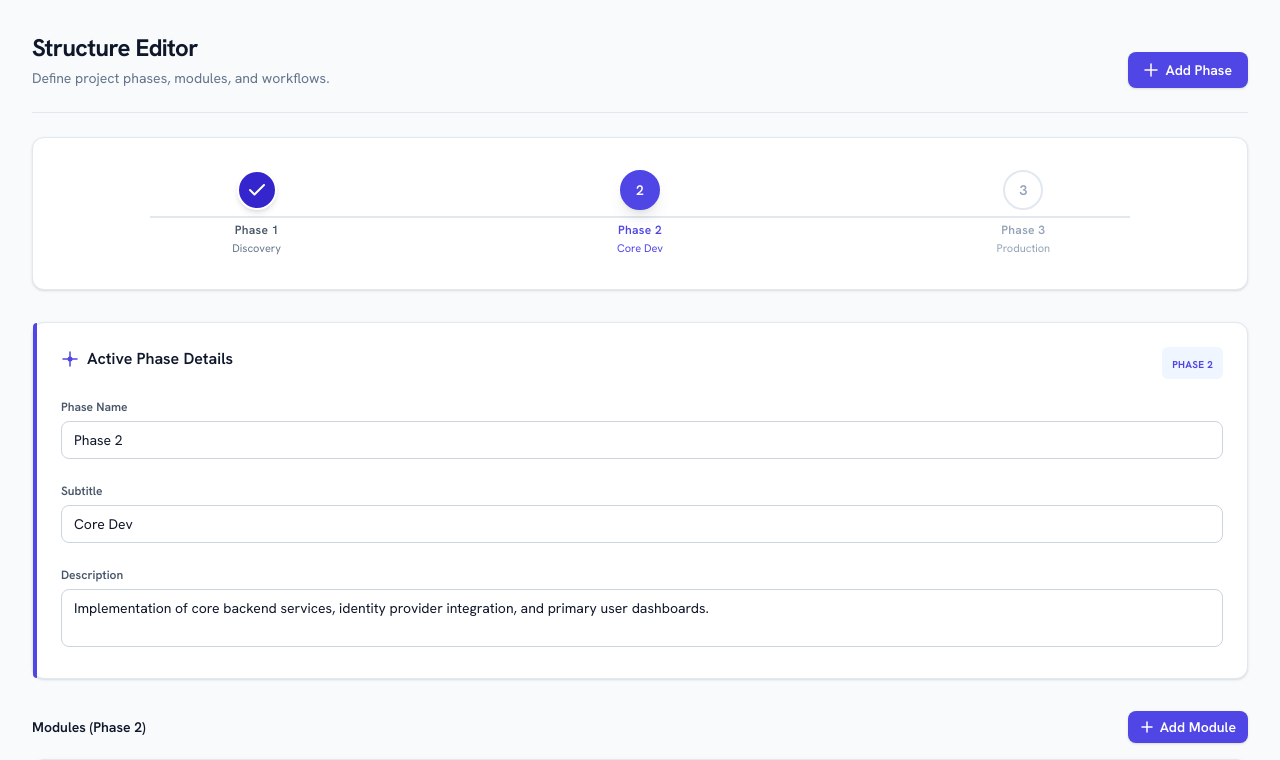
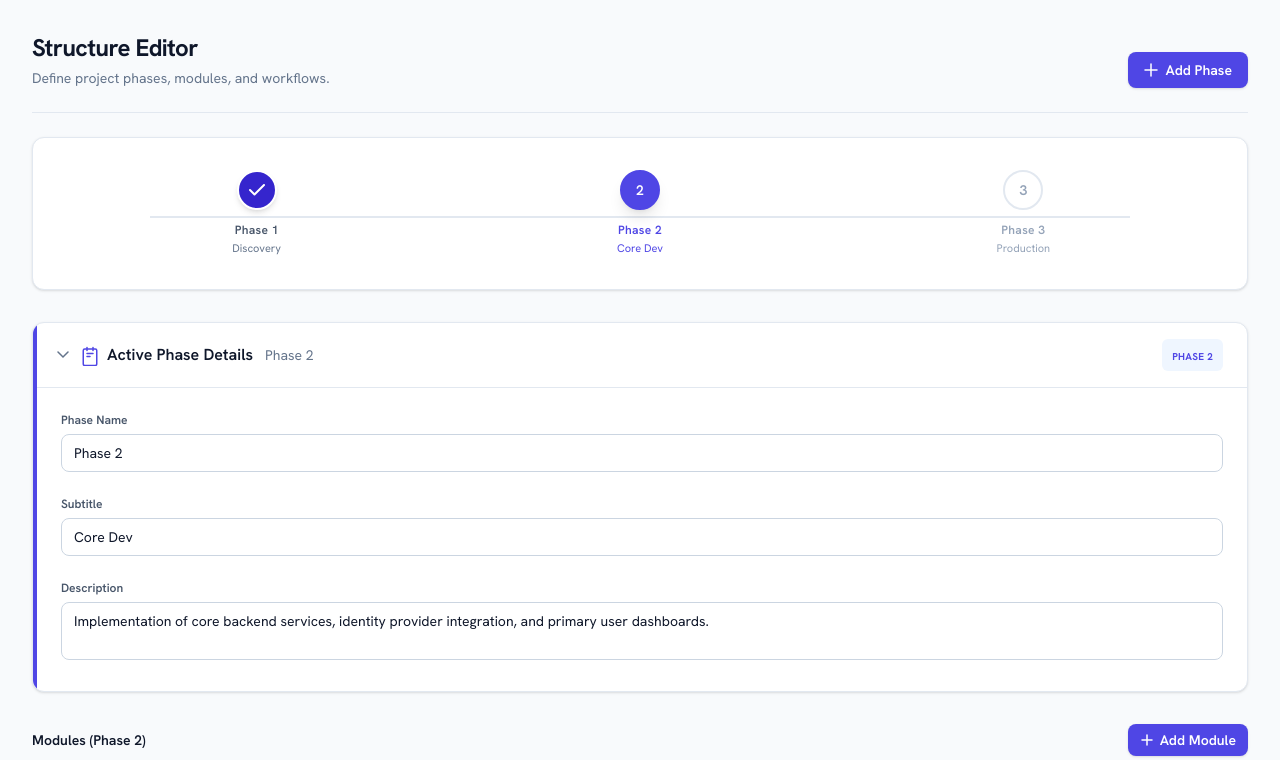
Before and after one commit to YUANQTIE/Client-Stage-Gate-Tracker, a Next.js app: page /editor in a window 1280 px wide. Shown: the top 760 px of the page. Built offline with nearby package versions, Linux system fonts and the light colour scheme.

Commit message:
chore: clean up ui elements

```diff
--- a/src/components/ui/ProjectEditor/ActivePhaseDetails.tsx
+++ b/src/components/ui/ProjectEditor/ActivePhaseDetails.tsx
@@ -1,5 +1,6 @@
 "use client";
 
+import { useState } from "react";
 import { Phase } from "@/app/(app)/editor/page";
 
 interface ActivePhaseDetailsProps {
@@ -9,6 +10,7 @@ interface ActivePhaseDetailsProps {
 }
 
 export function ActivePhaseDetails({ activePhase, phases, setPhases }: ActivePhaseDetailsProps) {
+  const [isExpanded, setIsExpanded] = useState(true);
   const currentPhase = phases.find(p => p.number === activePhase) || phases[0];
 
   const updatePhase = (field: keyof Phase, value: string) => {
@@ -22,36 +24,58 @@ export function ActivePhaseDetails({ activePhase, phases, setPhases }: ActivePha
   };
 
   return (
-    <div className="bg-white border border-[#E2E8F0] rounded-xl shadow-sm mb-8 relative">
-      {/* Left accent bar */}
+    <div className="bg-white border border-[#E2E8F0] rounded-xl shadow-sm mb-8 relative overflow-hidden">
+      {/* Left accent bar - only visible when expanded */}
+      {isExpanded && (
         <div className="absolute left-0 top-0 bottom-0 w-1 bg-[#4F46E5] rounded-l-xl" />
+      )}
 
-      <div className="p-6 pl-7">
-        {/* Header */}
-        <div className="flex justify-between items-start mb-5">
+      {/* Header - always visible, clickable to toggle */}
+      <div
+        className={`flex justify-between items-center px-6 py-4 cursor-pointer hover:bg-[#F8FAFC] transition-colors ${isExpanded ? 'border-b border-[#E2E8F0]' : ''}`}
+        onClick={() => setIsExpanded(!isExpanded)}
+      >
+        <div className="flex items-center gap-3">
+          <svg
+            width="12"
+            height="8"
+            viewBox="0 0 12 8"
+            fill="none"
+            className={`transform transition-transform ${isExpanded ? "" : "-rotate-90"}`}
+          >
+            <path d="M1 1L6 6L11 1" stroke="#64748B" strokeWidth="1.5" strokeLinecap="round" />
+          </svg>
           <div className="flex items-center gap-2">
-            <svg width="18" height="18" viewBox="0 0 18 18" fill="none">
-              <path
-                d="M9 2V16M2 9H16"
-                stroke="#4F46E5"
-                strokeWidth="1.5"
-                strokeLinecap="round"
-              />
-              <circle cx="9" cy="9" r="2.5" fill="#4F46E5" />
+            {/* New symbol - clipboard/list icon */}
+            <svg width="18" height="22" viewBox="0 0 24 24" fill="none" xmlns="http://www.w3.org/2000/svg">
+              <rect x="3" y="4" width="18" height="22" rx="2" stroke="#4F46E5" strokeWidth="2" strokeLinecap="round" strokeLinejoin="round"/>
+              <path d="M8 2V6M16 2V6" stroke="#4F46E5" strokeWidth="2" strokeLinecap="round" strokeLinejoin="round"/>
+              <path d="M8 10H16" stroke="#4F46E5" strokeWidth="2" strokeLinecap="round" strokeLinejoin="round"/>
+              <path d="M8 14H12" stroke="#4F46E5" strokeWidth="2" strokeLinecap="round" strokeLinejoin="round"/>
             </svg>
             <h2 className="text-base font-semibold text-[#0F172A]">
               Active Phase Details
             </h2>
+            <span className="text-sm text-[#64748B] font-normal ml-1">
+              {currentPhase?.name || `Phase ${activePhase}`}
+            </span>
           </div>
+        </div>
+
+        <div className="flex items-center gap-3">
           <div className="px-2.5 py-1 bg-[#EFF6FF] text-[#4F46E5] rounded-md">
             <span className="text-[10px] font-bold tracking-wide">
               PHASE {activePhase}
             </span>
           </div>
         </div>
+      </div>
 
+      {/* Content - conditionally rendered */}
+      {isExpanded && (
+        <div className="p-6 pl-7">
           {/* Form Fields */}
-        <div className="grid grid-cols-[1fr,2fr] gap-6">
+          <div className="grid grid-cols-[1fr,1fr,2fr] gap-6">
             {/* Phase name form */}
             <div>
               <label className="block text-xs font-semibold text-[#475569] mb-1.5">
@@ -62,10 +86,11 @@ export function ActivePhaseDetails({ activePhase, phases, setPhases }: ActivePha
                 value={currentPhase?.name || ""}
                 onChange={(e) => updatePhase("name", e.target.value)}
                 className="w-full px-3 py-2 bg-white border border-[#CBD5E1] rounded-lg text-sm text-[#0F172A] focus:outline-none focus:border-[#4F46E5] focus:ring-1 focus:ring-[#4F46E5] transition-all"
+                onClick={(e) => e.stopPropagation()}
               />
             </div>
 
-          {/* Phase subititle form */}
+            {/* Phase subtitle form */}
             <div>
               <label className="block text-xs font-semibold text-[#475569] mb-1.5">
                 Subtitle
@@ -75,10 +100,11 @@ export function ActivePhaseDetails({ activePhase, phases, setPhases }: ActivePha
                 value={currentPhase?.subtitle || ""}
                 onChange={(e) => updatePhase("subtitle", e.target.value)}
                 className="w-full px-3 py-2 bg-white border border-[#CBD5E1] rounded-lg text-sm text-[#0F172A] focus:outline-none focus:border-[#4F46E5] focus:ring-1 focus:ring-[#4F46E5] transition-all"
+                onClick={(e) => e.stopPropagation()}
               />
             </div>
 
-          {/* Phase desc form */}
+            {/* Phase description form */}
             <div>
               <label className="block text-xs font-semibold text-[#475569] mb-1.5">
                 Description
@@ -88,10 +114,12 @@ export function ActivePhaseDetails({ activePhase, phases, setPhases }: ActivePha
                 onChange={(e) => updatePhase("description", e.target.value)}
                 rows={2}
                 className="w-full px-3 py-2 bg-white border border-[#CBD5E1] rounded-lg text-sm text-[#0F172A] resize-none focus:outline-none focus:border-[#4F46E5] focus:ring-1 focus:ring-[#4F46E5] transition-all"
+                onClick={(e) => e.stopPropagation()}
               />
             </div>
           </div>
         </div>
+      )}
     </div>
   );
 }
--- a/src/components/ui/ProjectEditor/ModulesCard.tsx
+++ b/src/components/ui/ProjectEditor/ModulesCard.tsx
@@ -187,7 +187,7 @@ export function ModulesCard({ activePhase, phases, setPhases }: ModulesCardProps
                       height="8"
                       viewBox="0 0 12 8"
                       fill="none"
-                      className={`transform transition-transform ${isExpanded ? "rotate-180" : ""}`}
+                      className={`transform transition-transform ${isExpanded ? "" : "-rotate-90"}`}
                     >
                       <path d="M1 1L6 6L11 1" stroke="#64748B" strokeWidth="1.5" strokeLinecap="round" />
                     </svg>
```
Lines whose indentation alone changed are shown as unchanged.
